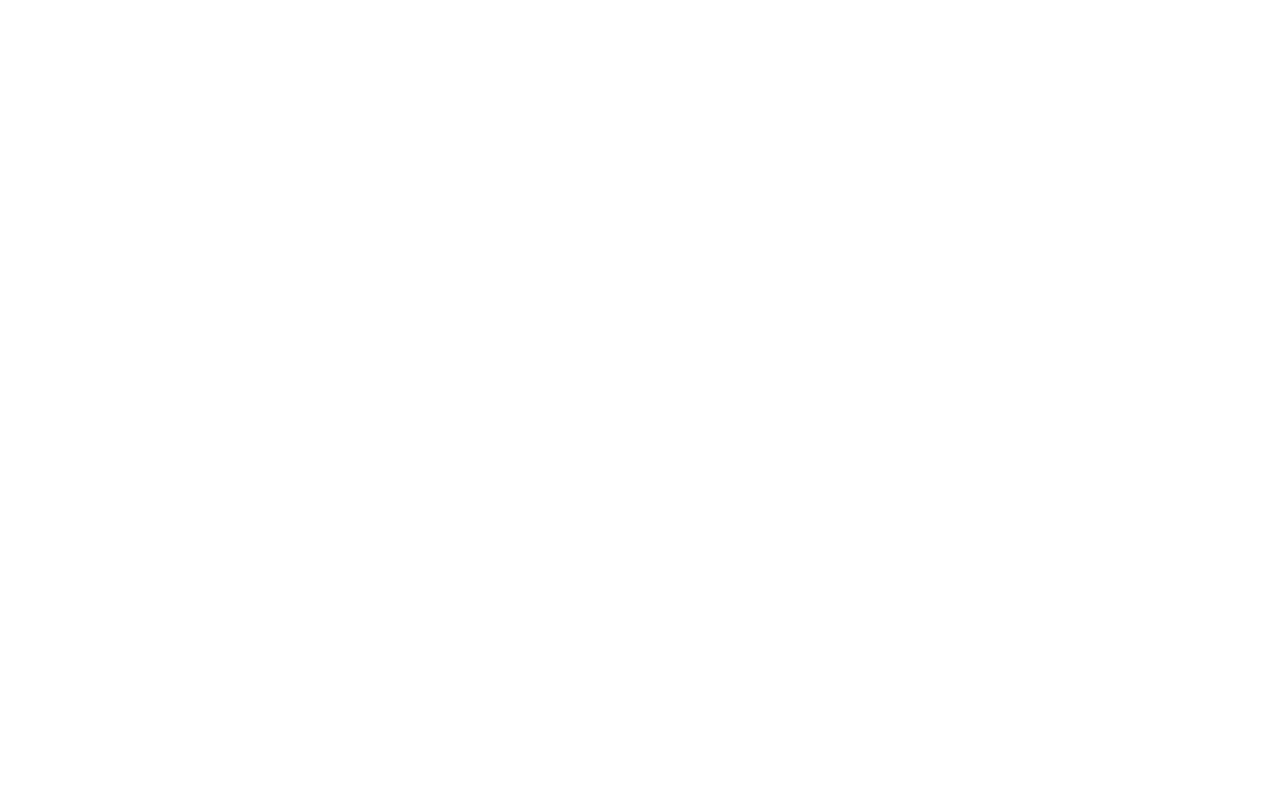
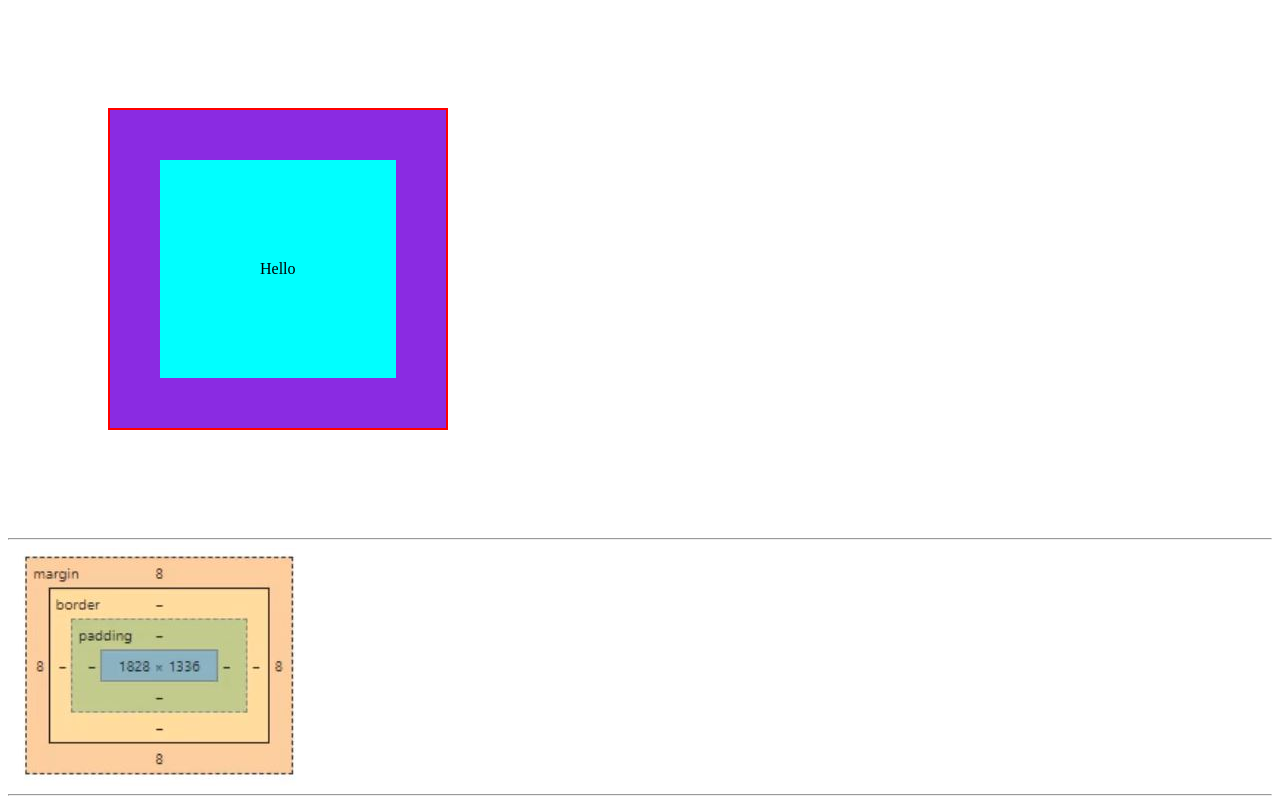
Before and after one commit to Judgement9882/FrontEnd_to_BackEnd_basic, a plain HTML site: page _5_margin_padding/main.html in a window 1280 px wide. Drawn offline with Linux system fonts and the light colour scheme.

Commit message:
220222
220222

```diff
--- a/_4_div_css_selector_span/main.html
+++ b/_4_div_css_selector_span/main.html
@@ -7,18 +7,59 @@ HTML : 웹페이지 구조, 내용
 CSS : 디자인 (Cascading Style Sheets)
 Javascript : 동적인 활동
 
+4-3. HTML div 태그 사용하기
+: division 구역을 나눔
+
+5-1. HTML 파일안에 <style> 태그를 사용하여 css 스타일 적용하기
+: 어느 div 의 스타일을 바꿀것인지 선택해야함
+
+div#div태그 아이디
+
+id는 unique 함.
+그럼 같은 작업을 할 때 또 id 불러와서 해야함? No
+divclass 사용
+
+div.divclass -> div클래스가 . 뒤에 있는것과 같은것은 다 적용
+
+style 안에 있는 문법은 css 스타일 문법임. -> 코멘트를 /* */ 으로 적용.
+
+근데 이게 함께있으면 헷갈리니 css로 따로 두자. style 태그안의 내용을 main.css 로 옮김.
+그런뒤에 링크로 디자인을 입력함. link 입력하고 tab
+rel = "__" : 문서와의 관계를 입력함.
 -->
 
 <html>
     <head>
+        <!--
+        <style>
+            div.divclass{
+                background-color: crimson;
+            }
+            /*div#first{
+                background-color: aqua;
+            }
+            div#second{
+                background-color: blue;
+            }
+            div#third{
+                background-color: coral;
+            }
+            */
+        </style>
+        -->
 
+        <link rel="stylesheet" href="main.css">
     </head>
     <body>
-        <h1> H1 입니다. </h1>
-
-        <h1> H1 두번째 입니다. </h1>
-
+        <div class = "divclass" id="first">
+            <h1> H1 입니다. </h1>
+        </div>
+        <div class = "divclass" id="second">
+            <h1> H1 두번째 입니다. </h1>
+        </div>
+        <div class = "divclass" id="third">
         <h1> H1 세번째 입니다. </h1>
+        </div>
     </body>
 
 </html>
--- a/_5_margin_padding/main.html
+++ b/_5_margin_padding/main.html
@@ -0,0 +1,41 @@
+<!--
+    6-1. CSS의 width 속성과 display 속성 배우기
+
+    margin, border, padding -> GUI 결정할 때 사용
+-->
+
+
+<html>
+    <head>
+        <style>
+            div#outer{
+                display: inline-block;
+                background-color: blueviolet;
+                margin: 100px; /* 왼쪽위에서 부터 100,100 위치하여 시작*/
+                border: 2px solid red; /* 외곽선 */
+            }
+            div#inner{
+                display: inline-block;
+                background-color: aqua;
+                margin: 50px; /* 감싸고 있는 outer로 부터 50px 떨어져 시작 (150, 150)*/
+                padding: 100px; /* 내부 공간을 채움 (250, 250) */
+            }
+
+        </style>
+
+    </head>
+
+    <body>
+        <div id="outer">
+            <div id = "inner">
+                Hello
+
+            </div>
+
+        </div>
+
+        <hr>
+        <img src="./margin_border_padding_photo.JPG" alt="margin, border, padding 설명 사진"/>
+        <hr>
+    </body>
+</html>
```
Also changed, not shown: _3_ul_ol_li_img/ul_ol_li_img.html (+0 -2 lines), _4_div_css_selector_span/main.css (+19 -0 lines), _6_js_1/main.html (added, +53 -0 lines), _5_margin_padding/margin_border_padding_photo.JPG (added).
